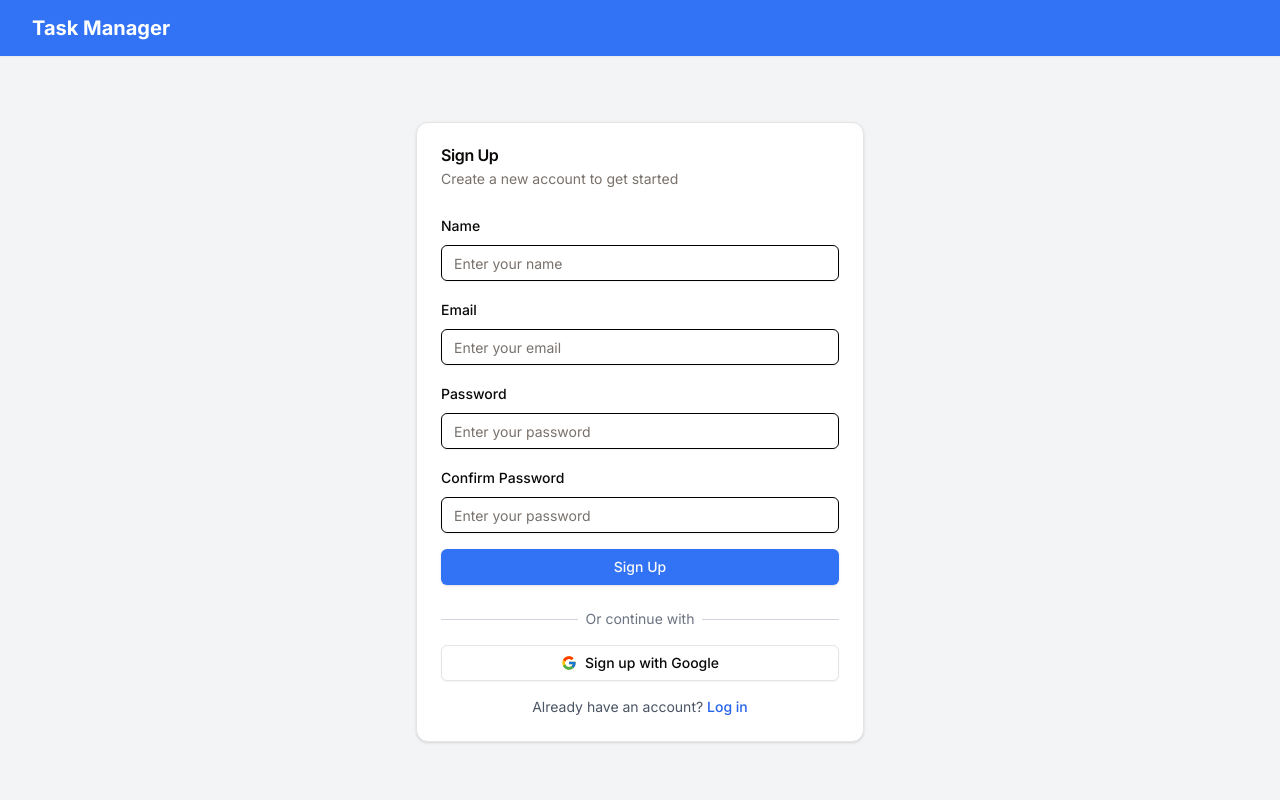
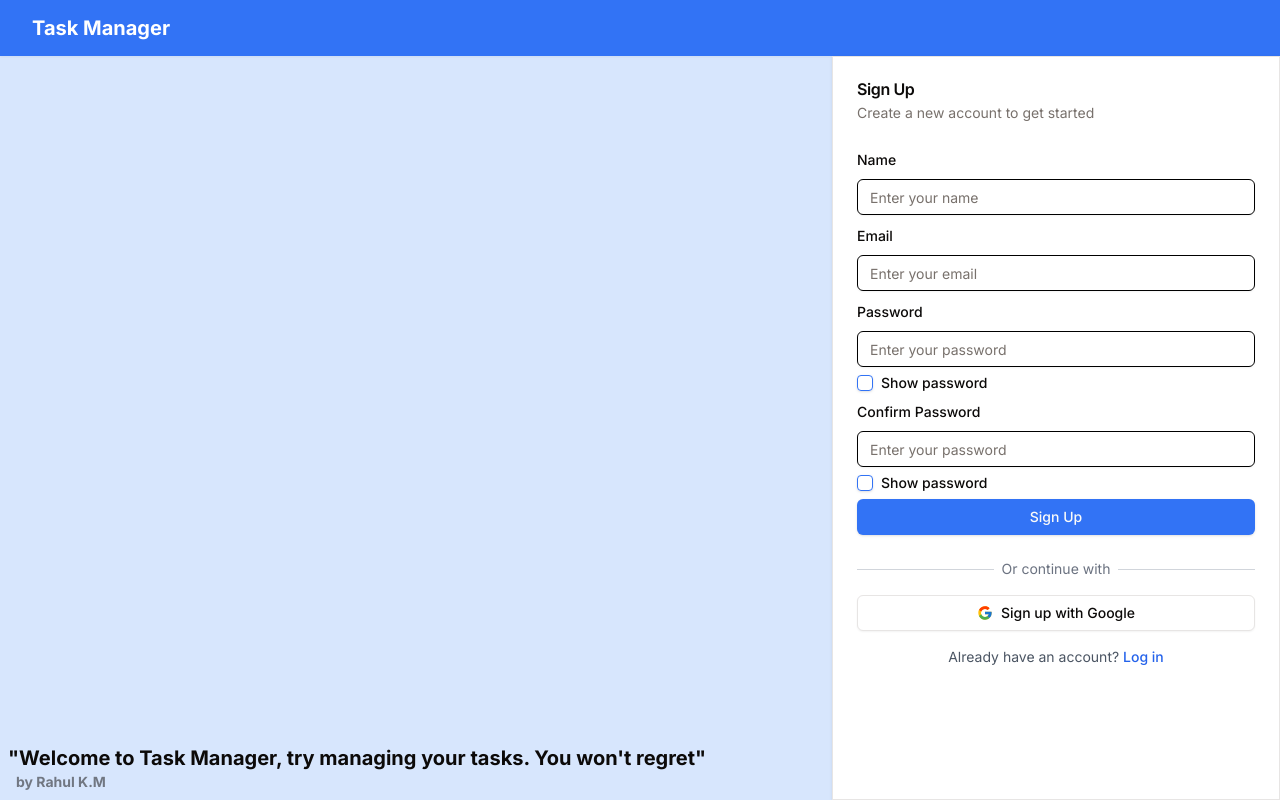
Before and after one commit to Rahul-ku-Mo/CRUD_MERN, a Next.js app: page /auth/register in a window 1280 px wide. Built offline with nearby package versions, Linux system fonts and the light colour scheme.

Commit message:
feat: changed the ui of sign up page

```diff
--- a/app/(auth)/auth/login/page.tsx
+++ b/app/(auth)/auth/login/page.tsx
@@ -18,11 +18,13 @@
 import Cookies from "js-cookie";
 //@ts-ignore
 import { Loader } from "@/components/ui/Loader";
+import { Checkbox } from "@/components/ui/checkbox";
 
 export default function Login() {
   const [email, setEmail] = useState("");
   const [password, setPassword] = useState("");
   const [error, setError] = useState("");
+  const [showPassword, setShowPassword] = useState(false);
   const [isLoading, setIsLoading] = useState(false);
   const router = useRouter();
 
@@ -93,16 +95,30 @@
                 required
               />
             </div>
+
             <div className="space-y-2">
               <Label htmlFor="password">Password</Label>
               <Input
                 id="password"
-                type="password"
+                type={showPassword ? "text" : "password"}
                 placeholder="Enter your password"
                 value={password}
                 onChange={(e) => setPassword(e.target.value)}
                 required
               />
+            </div>
+            <div className="flex items-center space-x-2">
+              <Checkbox
+                id="showPassword"
+                checked={showPassword}
+                onCheckedChange={(checked) => setShowPassword(checked === true)}
+              />
+              <Label
+                htmlFor="showPassword"
+                className="text-sm font-medium leading-none peer-disabled:cursor-not-allowed peer-disabled:opacity-70"
+              >
+                Show password
+              </Label>
             </div>
             {error && (
               <Alert variant="destructive" className="mb-4">
--- a/app/(auth)/auth/register/page.tsx
+++ b/app/(auth)/auth/register/page.tsx
@@ -17,12 +17,16 @@
 import { FcGoogle } from "react-icons/fc";
 import Cookies from "js-cookie";
 import { Loader } from "@/components/ui/Loader";
+import { Checkbox } from "@/components/ui/checkbox";
+
 
 export default function SignUp() {
   const [email, setEmail] = useState("");
   const [password, setPassword] = useState("");
   const [name, setName] = useState("");
   const [confirmPassword, setConfirmPassword] = useState("");
+  const [showPassword, setShowPassword] = useState(false);
+  const [showConfirmPassword, setShowConfirmPassword] = useState(false);
   const [error, setError] = useState("");
   const [isLoading, setIsLoading] = useState(false);
   const router = useRouter();
@@ -80,14 +84,22 @@
   };
 
   return (
-    <div className="flex items-center justify-center min-h-screen bg-gray-100 pt-16">
-      <Card className="w-full max-w-md bg-white">
+    <div className="flex items-center justify-end absolute inset-0 z-10 pt-14 overflow-hidden">
+      <div className="bg-blue-500/20 w-full h-full grow relative">
+        <div className="text-xl p-2 absolute bottom-0 font-bold">
+          <h1>
+            "Welcome to Task Manager, try managing your tasks. You won't regret"
+          </h1>
+          <p className="text-sm opacity-50 px-2">by Rahul K.M</p>
+        </div>
+      </div>
+      <Card className="w-full h-full rounded-none m-0 max-w-md bg-white">
         <CardHeader>
           <CardTitle>Sign Up</CardTitle>
           <CardDescription>Create a new account to get started</CardDescription>
         </CardHeader>
         <CardContent>
-          <form onSubmit={handleSignUp} className="space-y-4">
+          <form onSubmit={handleSignUp} className="space-y-2">
             <div className="space-y-2">
               <Label htmlFor="name">Name</Label>
               <Input
@@ -114,23 +126,51 @@
               <Label htmlFor="password">Password</Label>
               <Input
                 id="password"
-                type="password"
+                type={showPassword ? "text" : "password"}
                 placeholder="Enter your password"
                 value={password}
                 onChange={(e) => setPassword(e.target.value)}
                 required
               />
             </div>
+            <div className="flex items-center space-x-2">
+              <Checkbox
+                id="showPassword"
+                checked={showPassword}
+                onCheckedChange={(checked) => setShowPassword(checked === true)}
+              />
+              <Label
+                htmlFor="showPassword"
+                className="text-sm font-medium leading-none peer-disabled:cursor-not-allowed peer-disabled:opacity-70"
+              >
+                Show password
+              </Label>
+            </div>
             <div className="space-y-2">
               <Label htmlFor="confirmPassword">Confirm Password</Label>
               <Input
                 id="confirmPassword"
-                type="password"
+                type={showConfirmPassword ? "text" : "password"}
                 placeholder="Enter your password"
                 value={confirmPassword}
                 onChange={(e) => setConfirmPassword(e.target.value)}
                 required
               />
+            </div>
+            <div className="flex items-center space-x-2">
+              <Checkbox
+                id="showConfirmPassword"
+                checked={showConfirmPassword}
+                onCheckedChange={(checked) =>
+                  setShowConfirmPassword(checked === true)
+                }
+              />
+              <Label
+                htmlFor="showConfirmPassword"
+                className="text-sm font-medium leading-none peer-disabled:cursor-not-allowed peer-disabled:opacity-70"
+              >
+                Show password
+              </Label>
             </div>
             {error && (
               <Alert variant="destructive" className="mb-4">
--- /dev/null
+++ b/components/ui/checkbox.tsx
@@ -0,0 +1,30 @@
+"use client"
+
+import * as React from "react"
+import * as CheckboxPrimitive from "@radix-ui/react-checkbox"
+import { CheckIcon } from "@radix-ui/react-icons"
+
+import { cn } from "@/lib/utils"
+
+const Checkbox = React.forwardRef<
+  React.ElementRef<typeof CheckboxPrimitive.Root>,
+  React.ComponentPropsWithoutRef<typeof CheckboxPrimitive.Root>
+>(({ className, ...props }, ref) => (
+  <CheckboxPrimitive.Root
+    ref={ref}
+    className={cn(
+      "peer h-4 w-4 shrink-0 rounded-sm border border-primary shadow focus-visible:outline-none focus-visible:ring-1 focus-visible:ring-ring disabled:cursor-not-allowed disabled:opacity-50 data-[state=checked]:bg-primary data-[state=checked]:text-primary-foreground",
+      className
+    )}
+    {...props}
+  >
+    <CheckboxPrimitive.Indicator
+      className={cn("flex items-center justify-center text-current")}
+    >
+      <CheckIcon className="h-4 w-4" />
+    </CheckboxPrimitive.Indicator>
+  </CheckboxPrimitive.Root>
+))
+Checkbox.displayName = CheckboxPrimitive.Root.displayName
+
+export { Checkbox }
--- a/package.json
+++ b/package.json
@@ -10,6 +10,7 @@
   },
   "dependencies": {
     "@radix-ui/react-avatar": "^1.1.0",
+    "@radix-ui/react-checkbox": "^1.1.1",
     "@radix-ui/react-dialog": "^1.1.1",
     "@radix-ui/react-dropdown-menu": "^2.1.1",
     "@radix-ui/react-icons": "^1.3.0",
--- a/tailwind.config.js
+++ b/tailwind.config.js
@@ -57,8 +57,9 @@
   				'3': 'hsl(var(--chart-3))',
   				'4': 'hsl(var(--chart-4))',
   				'5': 'hsl(var(--chart-5))'
-  			}
-  		}
+  			},
+  		},
+
   	}
   },
   plugins: [require("tailwindcss-animate")],
```
Also changed, not shown: 1 other file (tests, documents, lock files or other folders).
